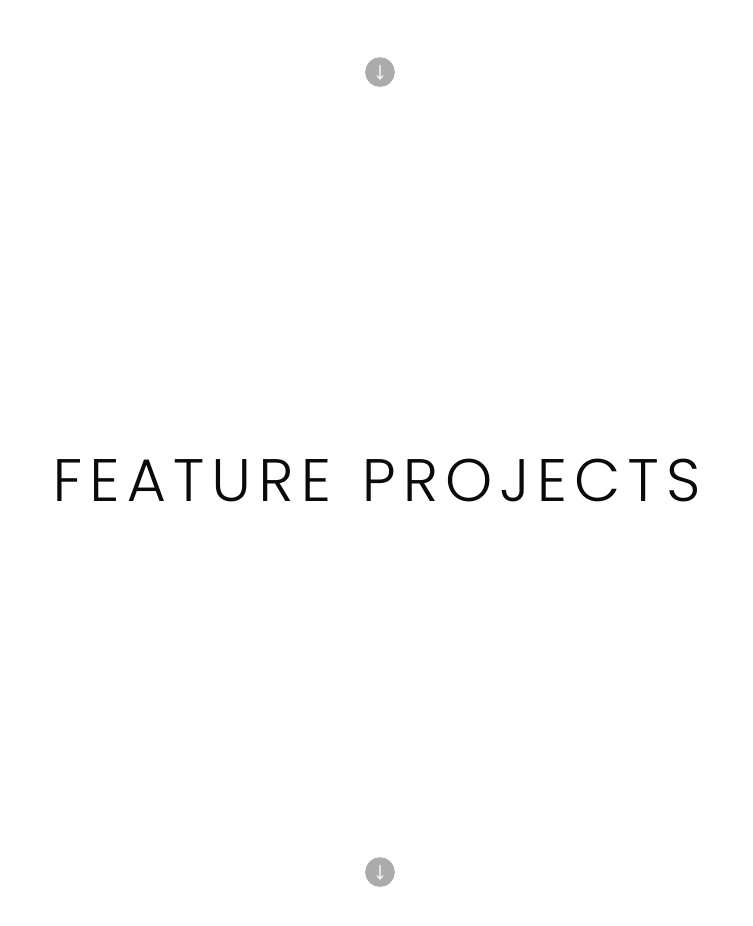
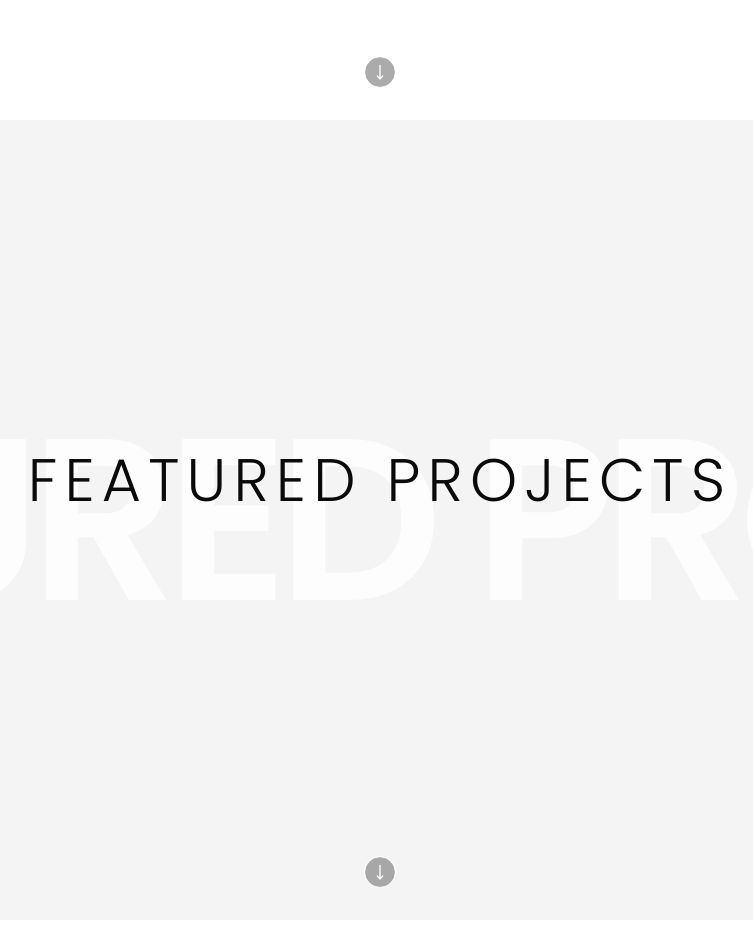
Before and after one commit to chkjacky/intro, a Next.js app: page / in a window 1280 px wide. Shown: the part 1480-2406 px from the top of the page, without its empty margins (260-1013 px from the left). Built offline with nearby package versions, Linux system fonts and the light colour scheme.

Commit message:
update feature project

```diff
--- a/src/components/v2.tsx
+++ b/src/components/v2.tsx
@@ -1,7 +1,7 @@
 import { Button } from "@/components/ui/button";
 import { Mouse, MoveDown } from "lucide-react";
 import Image from "next/image";
-import { useEffect } from "react";
+import { useEffect, useRef } from "react";
 import AIAgentArcade from "./AIAgentArcade";
 import Contacts from "./Contacts";
 import ScrollableLogos from "./ScrollableLogos";
@@ -70,9 +70,9 @@ export default function V2() {
 
       <TechStacks />
 
+      <FeaturedProjects />
+
       <div className="mx-2 lg:mx-20">
-        <FeatureProjects />
-
         <ProjectOne />
 
         <ProjectTwo />
@@ -219,22 +219,90 @@ function TechStacks() {
       </div>
 
       <BounceToScrollDown
-        sectionName="Feature Projects"
-        sectionId="feature-projects"
+        sectionName="Featured Projects"
+        sectionId="featured-projects"
       />
     </section>
   );
 }
 
-function FeatureProjects() {
+function FeaturedProjects() {
+  const sectionRef = useRef<HTMLElement>(null);
+
+  useEffect(() => {
+    const section = sectionRef.current;
+    if (!section) return;
+
+    const clamp = (value: number) => Math.min(Math.max(value, 0), 1);
+    const reduceMotion = window.matchMedia(
+      "(prefers-reduced-motion: reduce)",
+    ).matches;
+    let frame = 0;
+
+    const update = () => {
+      frame = 0;
+      const rect = section.getBoundingClientRect();
+      const vh = window.innerHeight;
+
+      // 0 when the section enters from the bottom, 1 when it leaves at the top
+      const progress = clamp((vh - rect.top) / (vh + rect.height));
+      // Peaks when the section fills the viewport, fading in before and out after
+      const fade = clamp(1 - Math.abs(rect.top) / vh);
+
+      section.style.setProperty(
+        "--fp-progress",
+        String(reduceMotion ? 0.5 : progress),
+      );
+      section.style.setProperty("--fp-fade", String(fade));
+    };
+
+    const onScroll = () => {
+      if (!frame) frame = requestAnimationFrame(update);
+    };
+
+    update();
+
+    window.addEventListener("scroll", onScroll, { passive: true });
+    window.addEventListener("resize", onScroll);
+
+    return () => {
+      window.removeEventListener("scroll", onScroll);
+      window.removeEventListener("resize", onScroll);
+      cancelAnimationFrame(frame);
+    };
+  }, []);
+
   return (
     <section
-      id="feature-projects"
-      className="flex h-screen flex-col justify-center lg:flex-none"
+      ref={sectionRef}
+      id="featured-projects"
+      className="relative flex h-screen flex-col justify-center overflow-hidden lg:flex-none"
     >
+      <div
+        aria-hidden="true"
+        className="bg-input/55 dark:bg-input/30 pointer-events-none absolute inset-0"
+        style={{ opacity: "var(--fp-fade, 0)" }}
+      />
+
+      <div
+        aria-hidden="true"
+        className="pointer-events-none absolute inset-0 flex items-center select-none"
+        style={{ opacity: "var(--fp-fade, 0)" }}
+      >
+        <span
+          className="text-background dark:text-foreground/10 shrink-0 text-[18vw] leading-none font-semibold tracking-tighter whitespace-nowrap will-change-transform"
+          style={{
+            transform: "translateX(calc(-70% + var(--fp-progress, 0.5) * 80%))",
+          }}
+        >
+          FEATURED PROJECTS
+        </span>
+      </div>
+
+      <div className="relative z-10 mx-2 lg:mx-20">
         <div className="flex h-[90vh] flex-col items-center justify-center text-center lg:flex-row">
           <span className="group relative inline-block cursor-text text-5xl font-light tracking-widest transition-all duration-300 lg:text-6xl lg:tracking-[.45rem]">
-          FEATURE PROJECTS
+            FEATURED PROJECTS
             <span className="absolute -bottom-2 left-0 h-0.5 w-0 bg-current transition-all duration-300 group-hover:w-full lg:h-0.75" />
           </span>
         </div>
@@ -243,6 +311,7 @@ function FeatureProjects() {
           sectionName="First Project"
           sectionId="feature-project-one"
         />
+      </div>
     </section>
   );
 }
```
Lines whose indentation alone changed are shown as unchanged.
